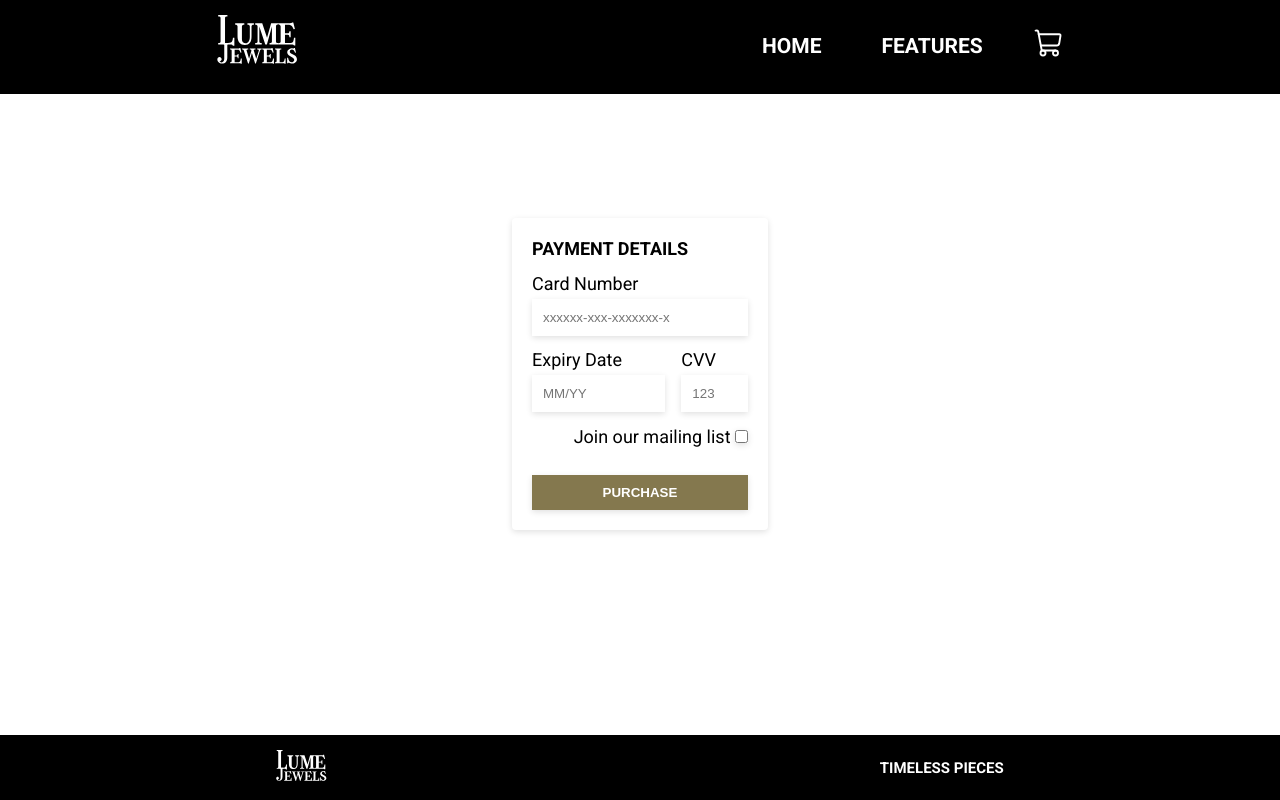
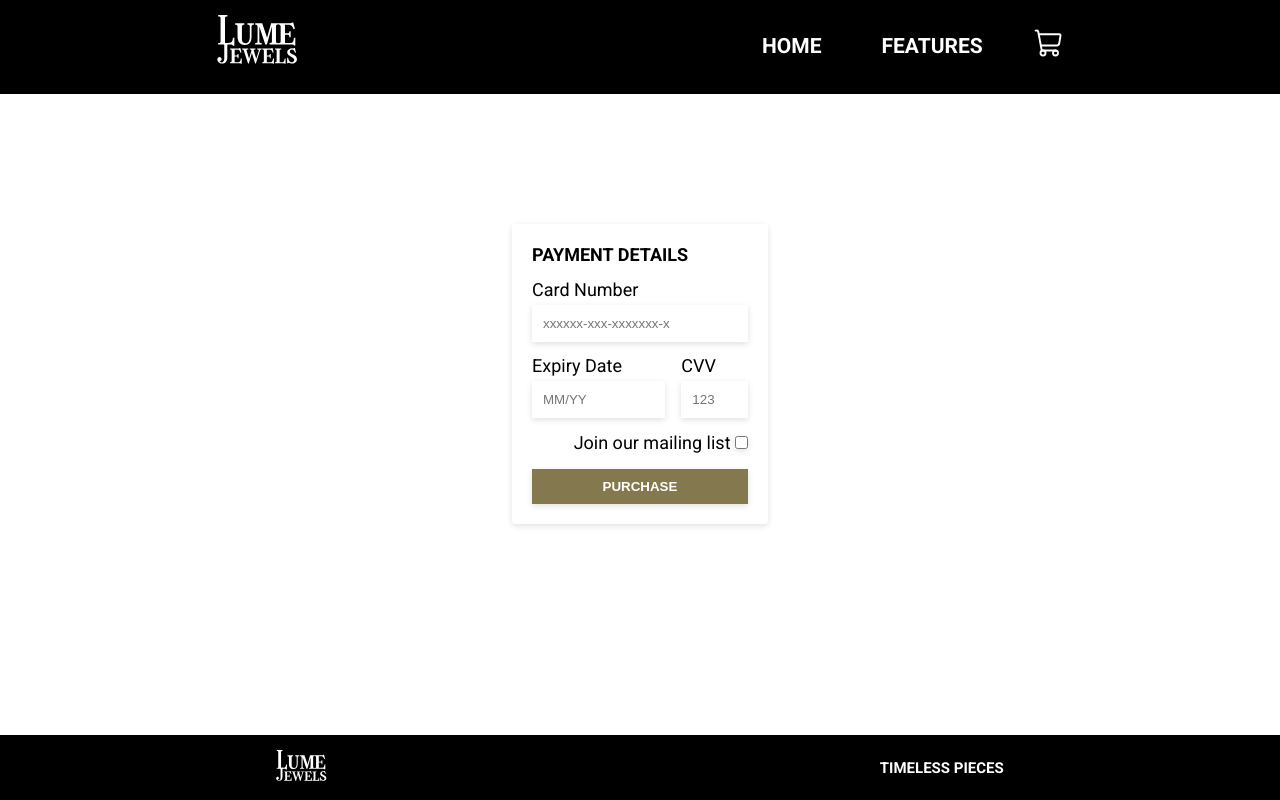
Before and after one commit to oeprxc/lume-jewels, a React (Vite) app: page /checkout in a window 1280 px wide. Built offline with nearby package versions, Linux system fonts and the light colour scheme.

Commit message:
Removed margin-top for purchase button

```diff
--- a/src/Pages/Checkout.css
+++ b/src/Pages/Checkout.css
@@ -38,7 +38,7 @@ input {
   width: 100%;
   background-color: var(--btn-secondary-bg);
   text-align: center;
-  margin-top: 1.2rem;
+  /* margin-top: 1rem; */
   box-shadow: 0px 2px 6px rgba(0, 0, 0, 0.12);
   transition: 0.3s;
   padding: 10px 24px;
```
